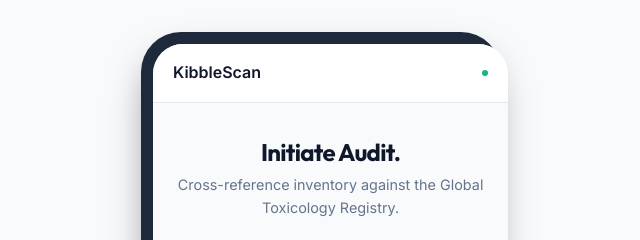
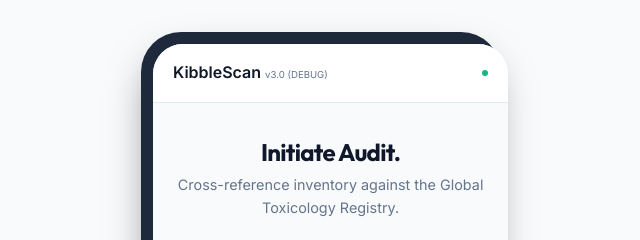
Before and after one commit to noutpelgrim/https-github.com-yourusername-kibblescan.git-., a plain HTML site: page scan.html in a window 1280 px wide. Shown: the top 240 px of the page, 319-959 px from the left. Drawn offline with nearby package versions, Linux system fonts and the light colour scheme; a script that the page names is missing.

Commit message:
Bump version to v3.0 (DEBUG) in UI to verify cache bust

```diff
--- a/scan.html
+++ b/scan.html
@@ -20,7 +20,8 @@
                 <!-- App Header -->
                 <div class="app-header"
                     style="padding:16px 20px; background:white; border-bottom:1px solid #E2E8F0; display:flex; justify-content:space-between; align-items:center;">
-                    <div style="font-weight:800; font-size:1rem; color:#0F172A;">KibbleScan</div>
+                    <div style="font-weight:800; font-size:1rem; color:#0F172A;">KibbleScan <span
+                            style="font-size:0.6rem; color:#64748B; font-weight:400;">v3.0 (DEBUG)</span></div>
                     <div style="display:flex; gap:4px;">
                         <span style="width:6px; height:6px; background:#10B981; border-radius:50%;"></span>
                     </div>
```
